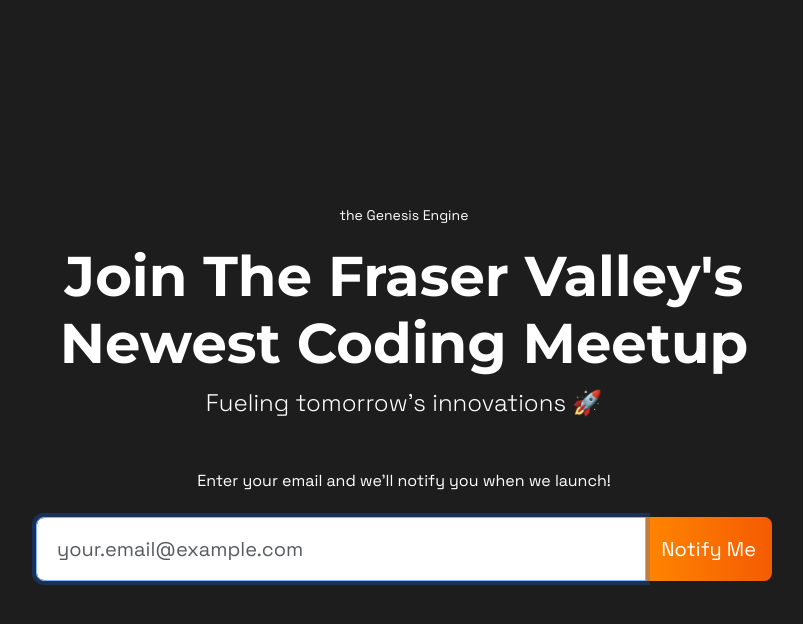
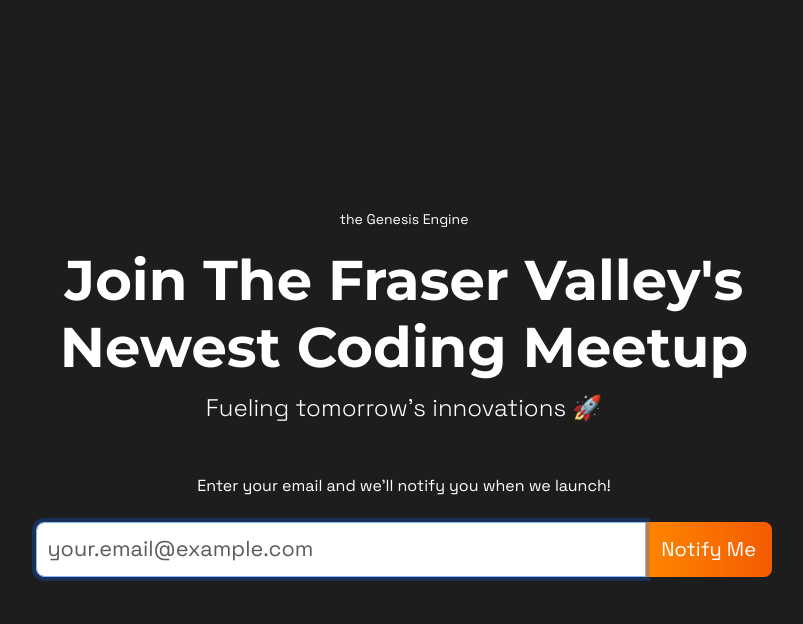
Before and after one commit to PyLou317/genesis-engine-landing-page, a Flask app: page / in a window 1280 px wide. Shown: the top 624 px of the page, without its empty margins (236-1039 px from the left). Run offline with Flask 3, Linux system fonts and the light colour scheme; some libraries are stand-ins or nearby versions.

Commit message:
Update input styling

```diff
--- a/static/css/index.css
+++ b/static/css/index.css
@@ -79,8 +79,8 @@ h6 {
 @media (min-width: 992px) {
   .form-control {
     /* These are the key properties from form-control-lg */
-    padding: 1rem 1.25rem;
-    font-size: 1.25rem;
+    padding: .65rem;
+    font-size: 1.35rem;
     border-radius: 0.5rem;
   }
 }
```
